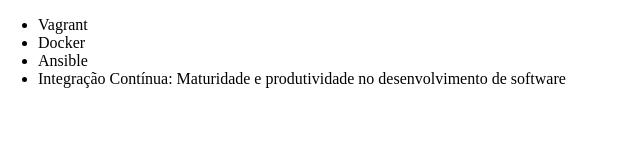
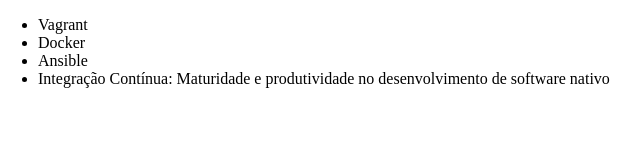
Before and after one commit to filipetandrade/Alura-git, a plain HTML site: page index.html in a window 1280 px wide. Shown: the full height of the page, 10-650 px from the left. Drawn offline with Linux system fonts and the light colour scheme.

Commit message:
po de novo mané

```diff
--- a/index.html
+++ b/index.html
@@ -9,7 +9,7 @@
 		<li>Vagrant</li>
 		<li>Docker</li>
 		<li>Ansible</li>
-		<li>Integração Contínua: Maturidade e produtividade no desenvolvimento de software</li>
+		<li>Integração Contínua: Maturidade e produtividade no desenvolvimento de software nativo</li>
 	</ul>
 </body>
 </html>
```
